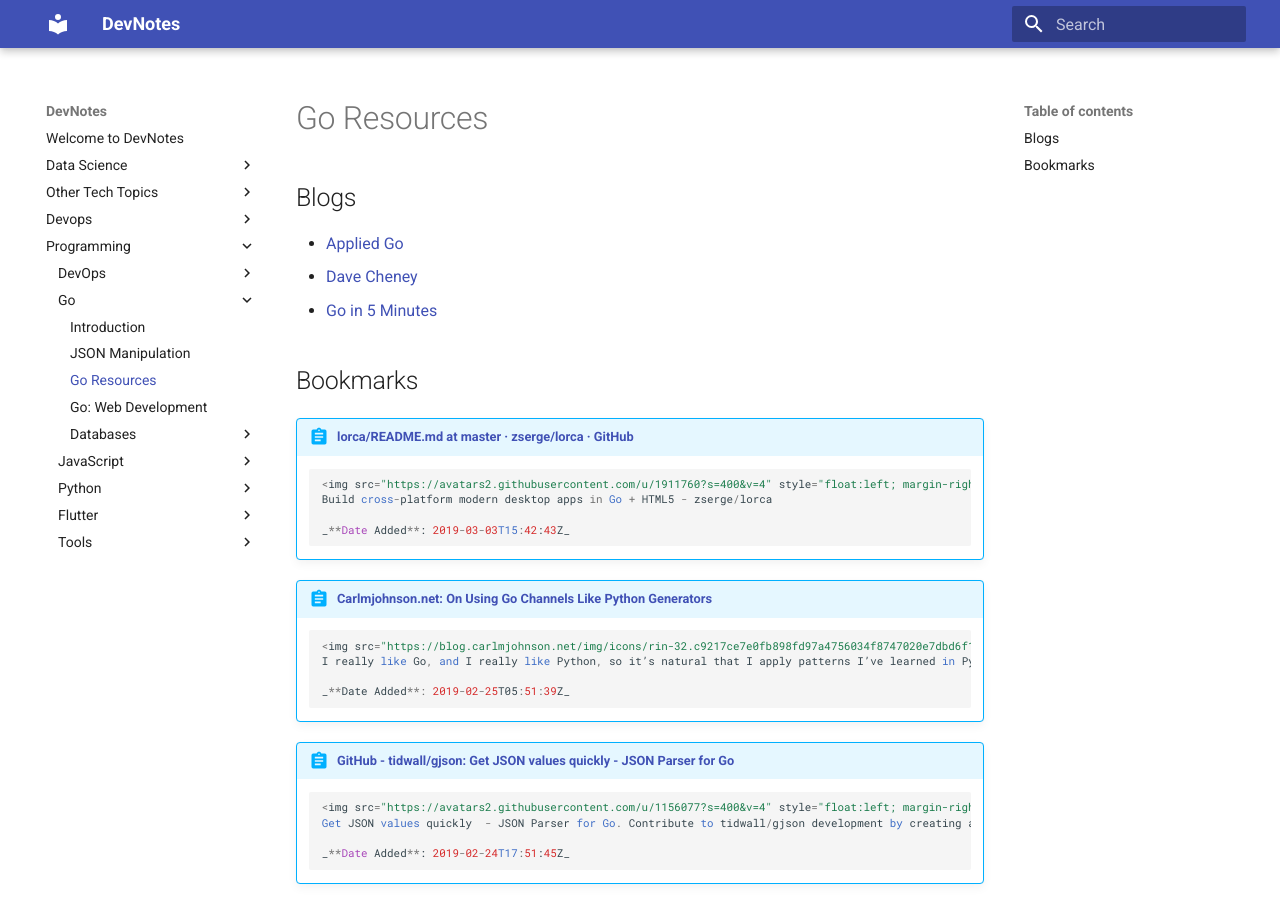
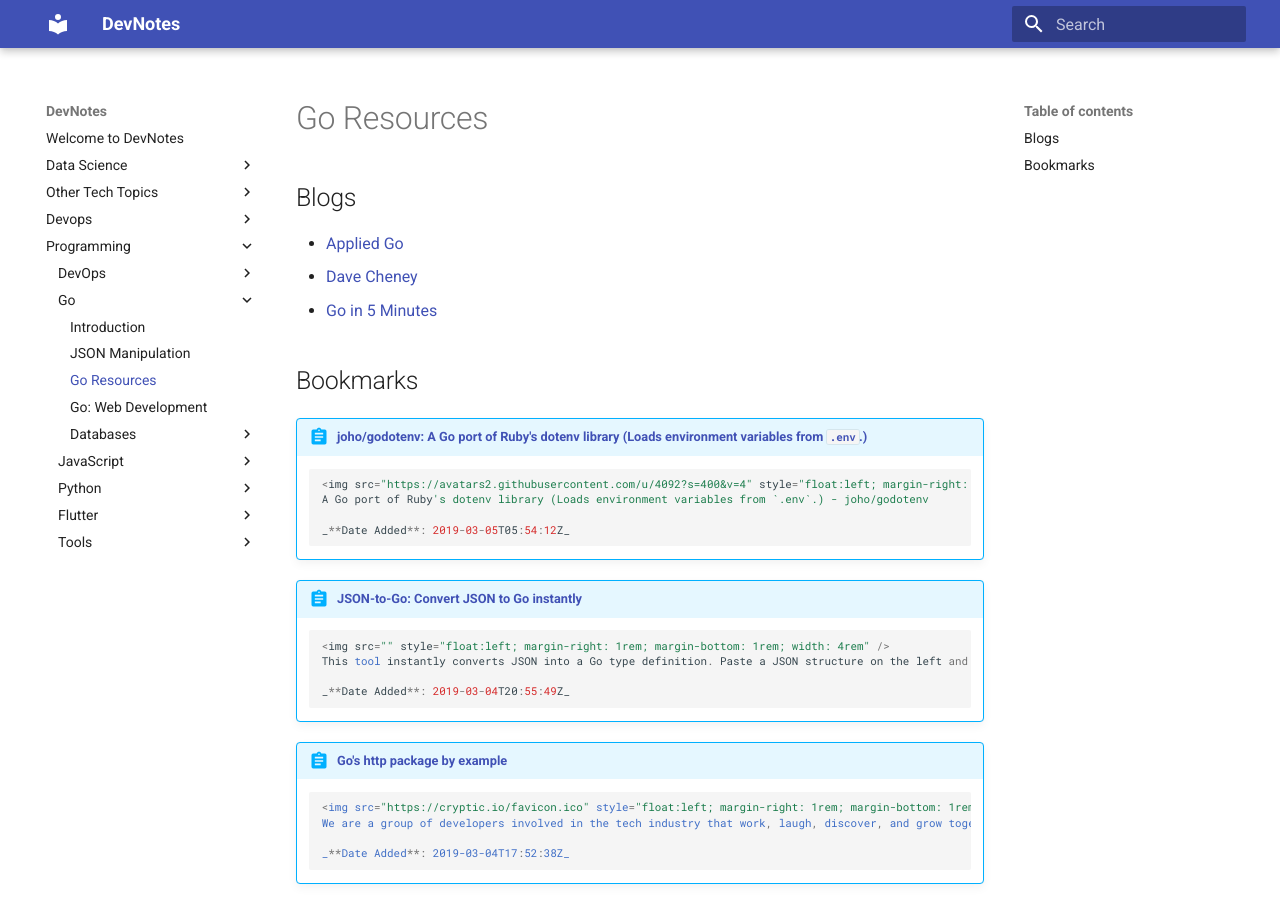
Before and after one commit to preslavrachev/devnotes, an MkDocs documentation site: the page built from docs/programming/Go/resources.md, in a window 1280 px wide and 900 px high. Built offline with MkDocs 1.6.1 and Material for MkDocs 9.7.7, drawn with Linux system fonts in a browser that asks for light colours.

Commit message:
Update Mar 05, 2019

```diff
--- a/docs/programming/Go/resources.md
+++ b/docs/programming/Go/resources.md
@@ -5,6 +5,31 @@
 - [Go in 5 Minutes](https://www.goin5minutes.com/)
 
 ## Bookmarks
+!!! abstract "[joho/godotenv: A Go port of Ruby's dotenv library (Loads environment variables from `.env`.)](https://github.com/joho/godotenv)"
+        <img src="https://avatars2.githubusercontent.com/u/4092?s=400&v=4" style="float:left; margin-right: 1rem; margin-bottom: 1rem; width: 4rem" />
+        A Go port of Ruby's dotenv library (Loads environment variables from `.env`.) - joho/godotenv
+
+
+        _**Date Added**: 2019-03-05T05:54:12Z_
+
+
+
+!!! abstract "[JSON-to-Go: Convert JSON to Go instantly](https://mholt.github.io/json-to-go/)"
+        <img src="" style="float:left; margin-right: 1rem; margin-bottom: 1rem; width: 4rem" />
+        This tool instantly converts JSON into a Go type definition. Paste a JSON structure on the left and the equivalent Go type will be generated to the right, which you can paste into your program. The script has to make some assumptions, so double-check the output!
+
+
+        _**Date Added**: 2019-03-04T20:55:49Z_
+
+
+
+!!! abstract "[Go's http package by example](https://cryptic.io/go-http/)"
+        <img src="https://cryptic.io/favicon.ico" style="float:left; margin-right: 1rem; margin-bottom: 1rem; width: 4rem" />
+        We are a group of developers involved in the tech industry that work, laugh, discover, and grow together. We encourage each other to push the boundaries of the technology we work with everyday. To help reach our personal goals we collaborate often and want others to share in this  experience.
+
+
+        _**Date Added**: 2019-03-04T17:52:38Z_
+
 
 !!! abstract "[lorca/README.md at master · zserge/lorca · GitHub](https://github.com/zserge/lorca/blob/master/README.md)"
         <img src="https://avatars2.githubusercontent.com/u/1911760?s=400&v=4" style="float:left; margin-right: 1rem; margin-bottom: 1rem; width: 4rem" />
```
Also changed, not shown: docs/programming/Go/index.md (+29 -6 lines).
